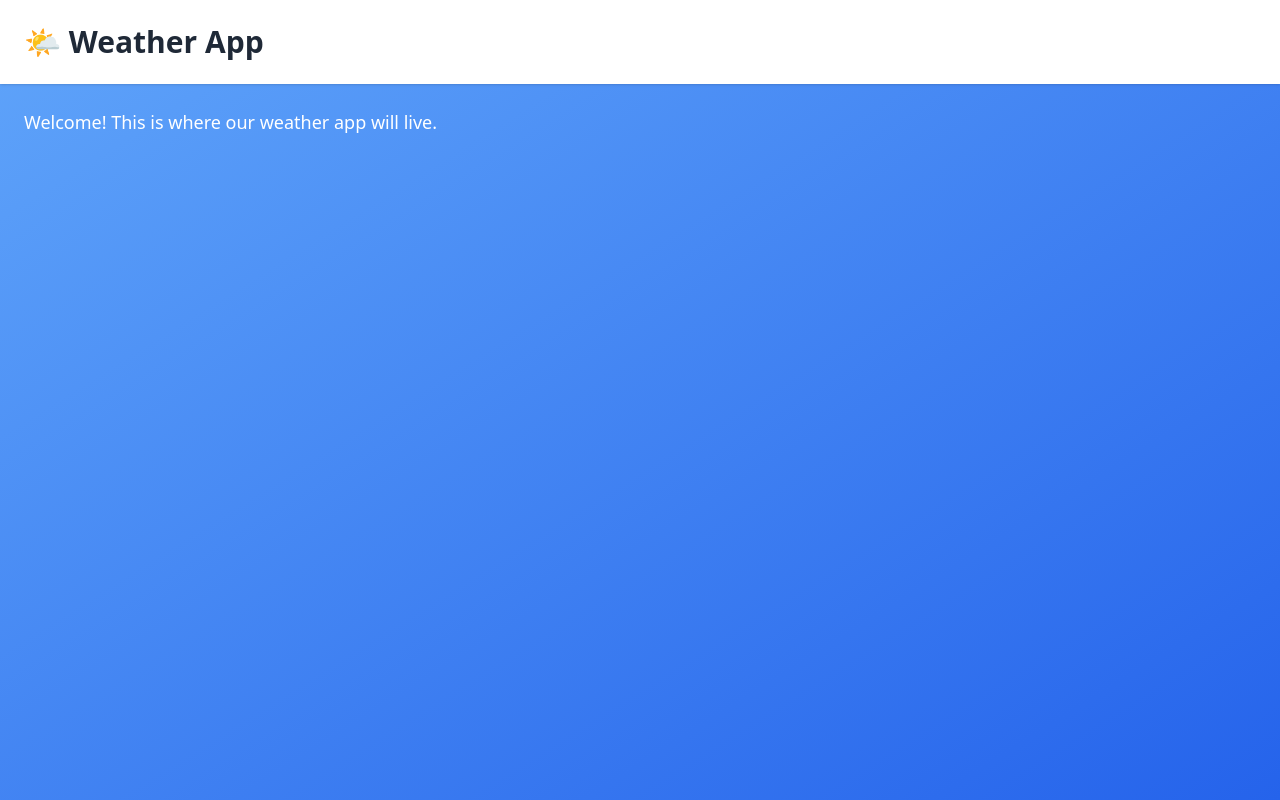
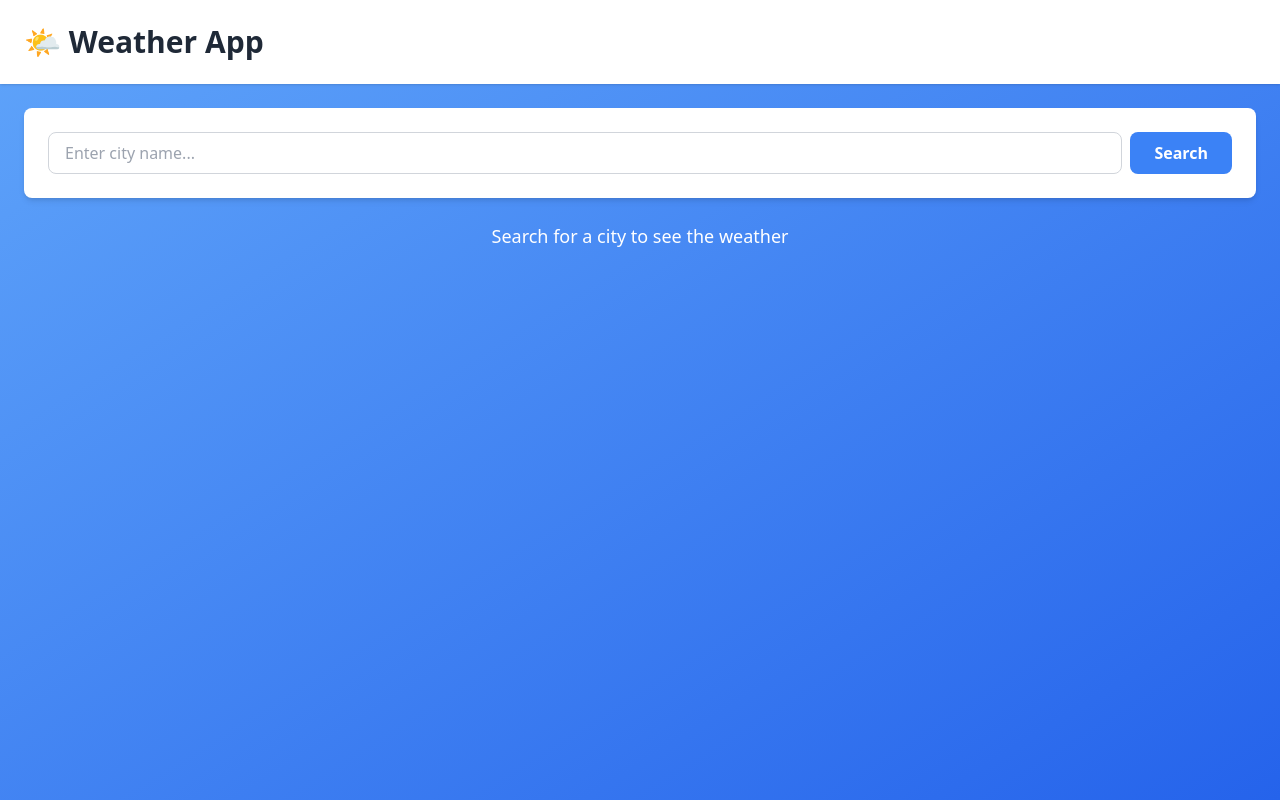
Before and after one commit to lou-pruitt/weather-app, a React (Vite) app: page / in a window 1280 px wide. Built offline with nearby package versions, Linux system fonts and the light colour scheme.

Commit message:
feat: Create SearchBar and WeatherDisplay components with API integration

```diff
--- a/src/App.jsx
+++ b/src/App.jsx
@@ -1,19 +1,92 @@
 // src/App.jsx - The main App component
-// This is where all other components get rendered
+// This is where all other components get rendered and where we manage data
+
+import { useState } from 'react'
+import SearchBar from './components/SearchBar'
+import WeatherDisplay from './components/WeatherDisplay'
 
 export default function App() {
+  // State variables to manage weather data
+  // weatherData: Stores the weather information we get from the API
+  // loading: True while we're fetching data from API
+  // error: Stores any error messages if something goes wrong
+  const [weatherData, setWeatherData] = useState(null)
+  const [loading, setLoading] = useState(false)
+  const [error, setError] = useState(null)
+
+  // handleSearch: Called when user searches for a city
+  // This function fetches weather data from OpenWeatherMap API
+  const handleSearch = async (city) => {
+    try {
+      // Set loading to true so UI shows "Loading..." message
+      setLoading(true)
+      // Clear any previous error messages
+      setError(null)
+
+      // API key for OpenWeatherMap (free tier)
+      // You can get one at: https://openweathermap.org/api
+      const API_KEY = 'YOUR_API_KEY_HERE' // We'll replace this later
+
+      // Build the URL for the API request
+      // This URL gets weather data for the city the user searched
+      const url = `https://api.openweathermap.org/data/2.5/weather?q=${city}&appid=${API_KEY}&units=metric`
+
+      // Fetch: Makes an HTTP request to the API
+      // await: Wait for the response to come back
+      const response = await fetch(url)
+
+      // Check if the response was successful
+      if (!response.ok) {
+        throw new Error('City not found')
+      }
+
+      // Convert the response to JSON (JavaScript Object)
+      const data = await response.json()
+
+      // Extract the weather information we need and store it
+      // This transforms the API response into data our component can use
+      setWeatherData({
+        city: data.name,
+        country: data.sys.country,
+        temperature: data.main.temp,
+        feelsLike: data.main.feels_like,
+        description: data.weather[0].description,
+        humidity: data.main.humidity,
+        windSpeed: data.wind.speed,
+        pressure: data.main.pressure
+      })
+    } catch (err) {
+      // If anything goes wrong, show an error message
+      setError(err.message)
+      setWeatherData(null)
+    } finally {
+      // Whether successful or not, stop the loading animation
+      setLoading(false)
+    }
+  }
+
   return (
     <div className="min-h-screen bg-gradient-to-br from-blue-400 to-blue-600">
+      {/* Header section */}
       <header className="bg-white shadow">
         <h1 className="text-3xl font-bold text-gray-800 p-6">
           🌤️ Weather App
         </h1>
       </header>
 
+      {/* Main content area */}
       <main className="container mx-auto p-6">
-        <p className="text-white text-lg">
-          Welcome! This is where our weather app will live.
-        </p>
+        {/* SearchBar component: User searches for a city */}
+        {/* onSearch prop passes the handleSearch function to SearchBar */}
+        <SearchBar onSearch={handleSearch} />
+
+        {/* WeatherDisplay component: Shows the weather results */}
+        {/* Props pass the data and states we defined above */}
+        <WeatherDisplay
+          weatherData={weatherData}
+          loading={loading}
+          error={error}
+        />
       </main>
     </div>
   )
--- /dev/null
+++ b/src/components/SearchBar.jsx
@@ -0,0 +1,50 @@
+// src/components/SearchBar.jsx
+// This component provides an input field where users can search for a city
+
+import { useState } from 'react'
+
+export default function SearchBar({ onSearch }) {
+  // useState hook: Manages the input field value
+  // searchTerm = current value in input
+  // setSearchTerm = function to update that value
+  const [searchTerm, setSearchTerm] = useState('')
+
+  // handleSubmit: Called when user submits the form (presses Enter or clicks button)
+  const handleSubmit = (e) => {
+    // preventDefault: Stop the page from reloading (default form behavior)
+    e.preventDefault()
+
+    // If user typed something, call the onSearch function passed from parent
+    if (searchTerm.trim()) {
+      // onSearch is a prop (passed from App.jsx)
+      // It will pass the city name up to the parent component
+      onSearch(searchTerm)
+
+      // Clear the input field after searching
+      setSearchTerm('')
+    }
+  }
+
+  return (
+    <div className="bg-white rounded-lg shadow-md p-6 mb-6">
+      <form onSubmit={handleSubmit} className="flex gap-2">
+        {/* Input field where user types the city name */}
+        <input
+          type="text"
+          placeholder="Enter city name..."
+          value={searchTerm}
+          onChange={(e) => setSearchTerm(e.target.value)}
+          className="flex-1 px-4 py-2 border border-gray-300 rounded-lg focus:outline-none focus:ring-2 focus:ring-blue-500"
+        />
+
+        {/* Submit button */}
+        <button
+          type="submit"
+          className="bg-blue-500 hover:bg-blue-600 text-white px-6 py-2 rounded-lg font-semibold transition"
+        >
+          Search
+        </button>
+      </form>
+    </div>
+  )
+}
--- /dev/null
+++ b/src/components/WeatherDisplay.jsx
@@ -0,0 +1,82 @@
+// src/components/WeatherDisplay.jsx
+// This component displays the weather data for a city
+
+export default function WeatherDisplay({ weatherData, loading, error }) {
+  // Show loading message while fetching data
+  if (loading) {
+    return (
+      <div className="text-center text-white text-lg">
+        Loading weather data...
+      </div>
+    )
+  }
+
+  // Show error message if something went wrong
+  if (error) {
+    return (
+      <div className="text-center text-red-200 text-lg">
+        Error: {error}
+      </div>
+    )
+  }
+
+  // Show this message if no city has been searched yet
+  if (!weatherData) {
+    return (
+      <div className="text-center text-white text-lg">
+        Search for a city to see the weather
+      </div>
+    )
+  }
+
+  // If we have weatherData, display it
+  return (
+    <div className="bg-white rounded-lg shadow-lg p-6 max-w-md mx-auto">
+      {/* City name */}
+      <h2 className="text-3xl font-bold text-gray-800 mb-2">
+        {weatherData.city}, {weatherData.country}
+      </h2>
+
+      {/* Weather description */}
+      <p className="text-gray-600 text-lg mb-4 capitalize">
+        {weatherData.description}
+      </p>
+
+      {/* Temperature */}
+      <div className="text-5xl font-bold text-blue-500 mb-4">
+        {Math.round(weatherData.temperature)}°C
+      </div>
+
+      {/* Other weather details */}
+      <div className="grid grid-cols-2 gap-4">
+        <div className="bg-blue-50 p-4 rounded">
+          <p className="text-gray-600">Feels Like</p>
+          <p className="text-2xl font-bold text-gray-800">
+            {Math.round(weatherData.feelsLike)}°C
+          </p>
+        </div>
+
+        <div className="bg-blue-50 p-4 rounded">
+          <p className="text-gray-600">Humidity</p>
+          <p className="text-2xl font-bold text-gray-800">
+            {weatherData.humidity}%
+          </p>
+        </div>
+
+        <div className="bg-blue-50 p-4 rounded">
+          <p className="text-gray-600">Wind Speed</p>
+          <p className="text-2xl font-bold text-gray-800">
+            {weatherData.windSpeed} m/s
+          </p>
+        </div>
+
+        <div className="bg-blue-50 p-4 rounded">
+          <p className="text-gray-600">Pressure</p>
+          <p className="text-2xl font-bold text-gray-800">
+            {weatherData.pressure} mb
+          </p>
+        </div>
+      </div>
+    </div>
+  )
+}
```
Also changed, not shown: 1 other file (tests, documents, lock files or other folders).
